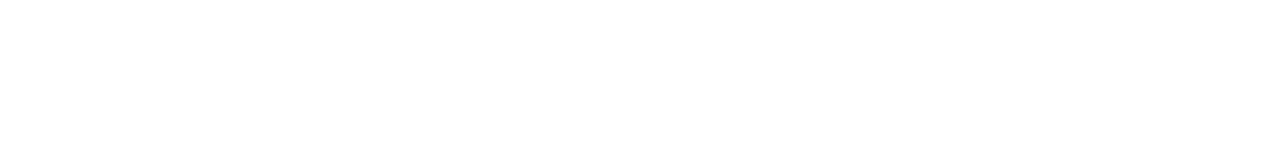
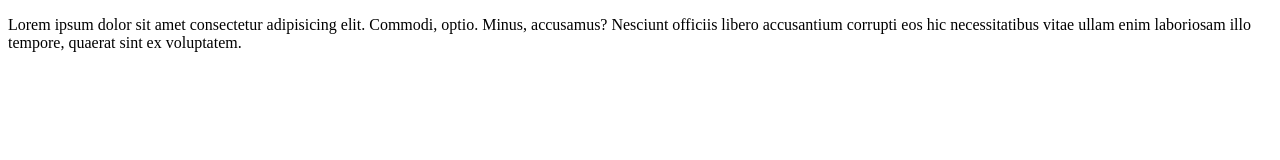
Before and after one commit to fahimmuhammad/first-project, a plain HTML site: page index.html in a window 1280 px wide. Drawn offline with Linux system fonts and the light colour scheme.

Commit message:
added paragraph

```diff
--- a/index.html
+++ b/index.html
@@ -7,6 +7,6 @@
     <title>My first porject</title>
 </head>
 <body>
-
+    <p>Lorem ipsum dolor sit amet consectetur adipisicing elit. Commodi, optio. Minus, accusamus? Nesciunt officiis libero accusantium corrupti eos hic necessitatibus vitae ullam enim laboriosam illo tempore, quaerat sint ex voluptatem.</p>
 </body>
 </html>
```
